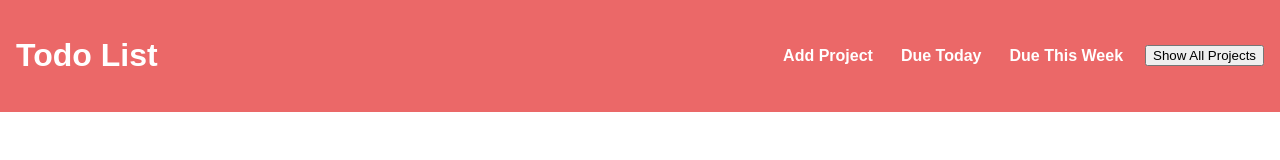
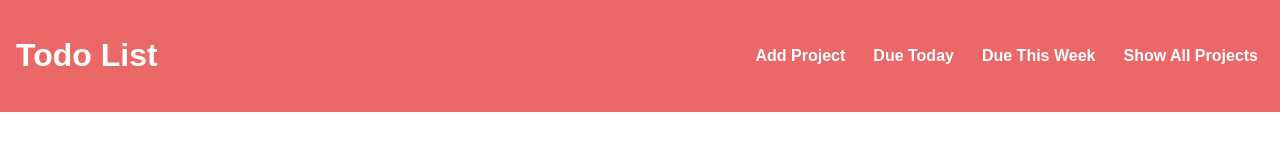
Before and after one commit to sparky9043/todo-list, a website built with webpack: page src/index.html in a window 1280 px wide. Built offline with nearby package versions, Linux system fonts and the light colour scheme.

Commit message:
Add same style to show all projects button

```diff
--- a/src/style.css
+++ b/src/style.css
@@ -31,7 +31,8 @@ ul {
 
 #add-btn,
 #today-btn,
-#this-week-btn {
+#this-week-btn,
+#all-projects-btn {
   appearance: none;
   border: none;
   background: none;
@@ -42,7 +43,8 @@ ul {
 
 #add-btn:hover,
 #today-btn:hover,
-#this-week-btn:hover {
+#this-week-btn:hover,
+#all-projects-btn:hover {
   filter: brightness(.9);
   cursor: pointer;
 }
```
